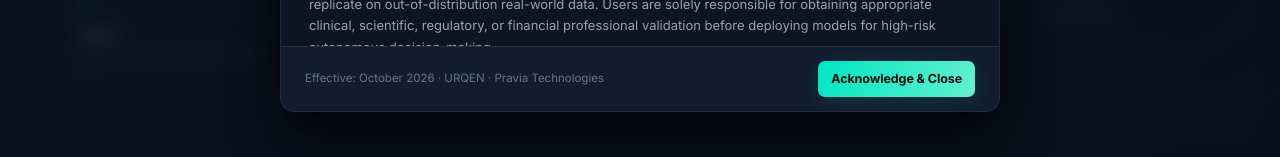
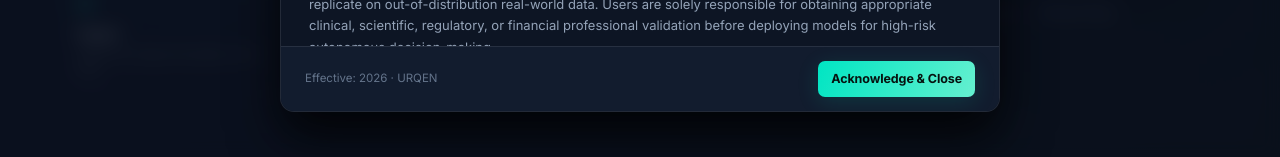
Before and after one commit to Rishi-11-26/urqen, a React (Vite) app in the folder frontend/: page / in a window 1280 px wide. Both pictures are taken after a click on the button "Terms of Service". Shown: the part 848-1005 px from the top of the page. Built offline with nearby package versions, Linux system fonts and the light colour scheme; no server answers.

Commit message:
fix(legal): simplify effective date to 2026, remove company name reference

```diff
--- a/frontend/src/components/LegalModal.jsx
+++ b/frontend/src/components/LegalModal.jsx
@@ -298,7 +298,7 @@ export default function LegalModal({ isOpen, onClose, initialTab = 'terms' }) {
           }}
         >
           <span style={{ fontSize: 11.5, color: 'var(--text-subtle)' }}>
-            Effective: October 2026 · URQEN · Pravia Technologies
+            Effective: 2026 · URQEN
           </span>
           <button className="btn btn-primary btn-sm" onClick={onClose}>
             Acknowledge &amp; Close
```
